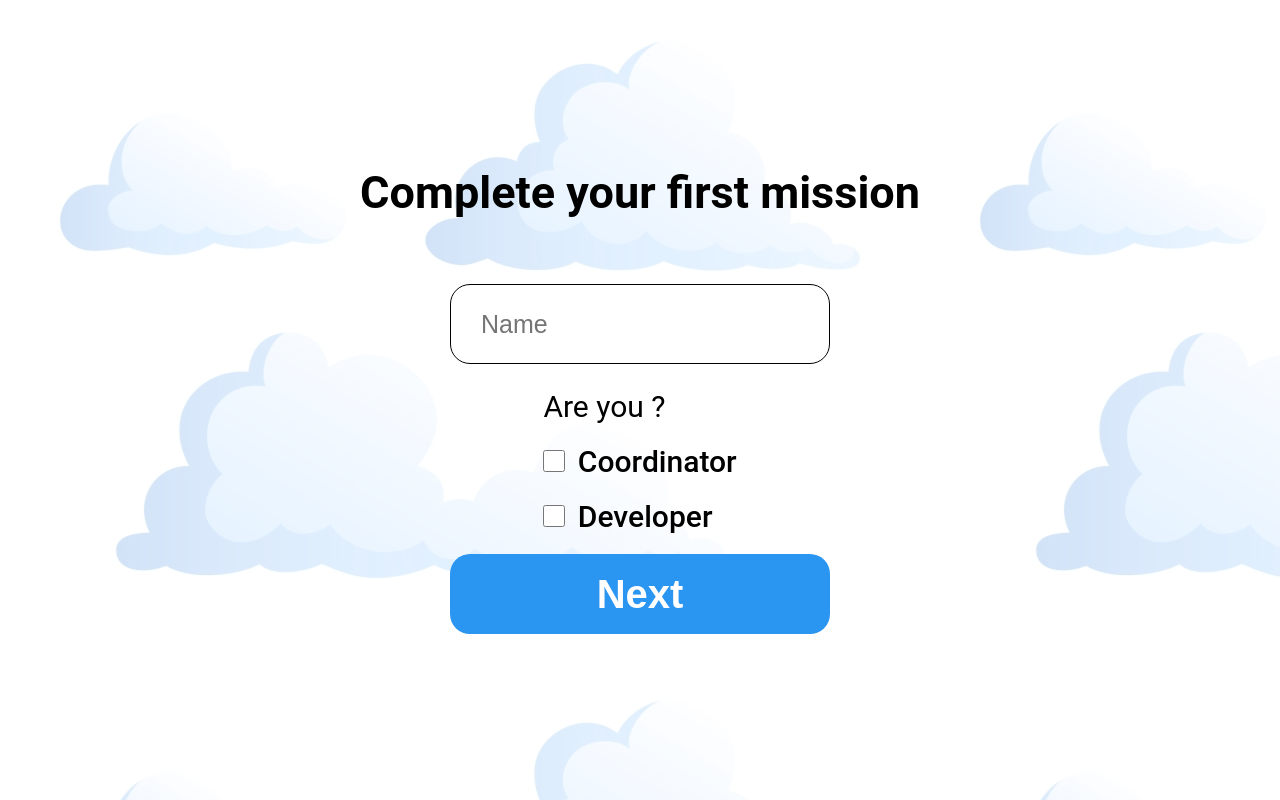
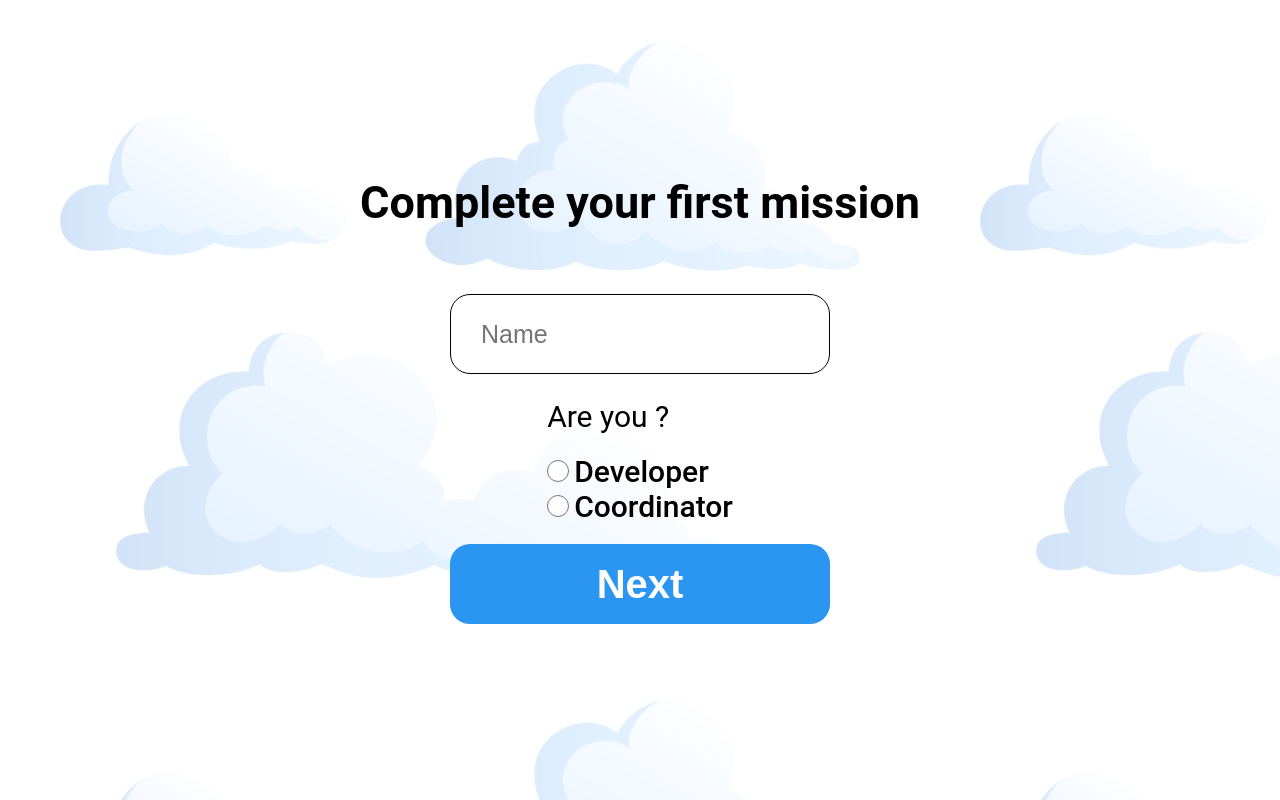
Before and after one commit to matheusbr1/gamification, a React (Create React App) app in the folder frontend/: page /register in a window 1280 px wide. Built offline with nearby package versions, Linux system fonts and the light colour scheme.

Commit message:
Validation with yup added on some pages

```diff
--- a/frontend/package.json
+++ b/frontend/package.json
@@ -6,11 +6,13 @@
     "@testing-library/jest-dom": "^4.2.4",
     "@testing-library/react": "^9.3.2",
     "@testing-library/user-event": "^7.1.2",
+    "@unform/web": "^2.1.3",
     "react": "^16.13.1",
     "react-dom": "^16.13.1",
     "react-router-dom": "^5.2.0",
     "react-scripts": "3.4.1",
-    "styled-components": "^5.1.1"
+    "styled-components": "^5.1.1",
+    "yup": "^0.29.1"
   },
   "scripts": {
     "start": "react-scripts start",
--- /dev/null
+++ b/frontend/src/Utils/getValidationErros.js
@@ -0,0 +1,13 @@
+export default function getValidationErrors(err) {
+    const validationErrors = {}
+
+    if (err.inner.length === 0) {
+        validationErrors[err.path] = err.message
+    } else {
+        err.inner.forEach(error => {
+            validationErrors[error.path] = error.message
+        })
+    }
+
+    return validationErrors
+}
--- a/frontend/src/pages/Dashboard/style.js
+++ b/frontend/src/pages/Dashboard/style.js
@@ -14,16 +14,16 @@ export const Container = styled.div`
         justify-content: space-evenly;
         align-items: center;
 
-        border: solid 2px;
+        /* border: solid 2px; */
         width: 768px;
 
         img {
             max-width: 200px;
-            width : 30%
+            width : 18%
         }
 
         div {
-            width : 65%;
+            width : 60%;
             padding: 20px 50px;
             border-radius:10px;
 
@@ -51,12 +51,12 @@ export const Container = styled.div`
         justify-content: space-evenly;
         align-items: center;
 
-        height: 500px;
+        height: 480px;
 
-        border: solid 2px;
+        /* border: solid 2px; */
 
         h1 {
-            font-size: 45px;
+            font-size: 35px;
             text-align: center;
         }
 
@@ -64,17 +64,56 @@ export const Container = styled.div`
             display: grid;
             grid-template-columns: 1fr 1fr;
             grid-template-rows: 1fr 1fr;
-            grid-gap: 5% 2%;
+            grid-gap: 3% 1%;
 
             width: 768px;
-            height: 300px;
+            height: 350px;
 
-            padding: 0 5%;
+            padding: 2%;
 
             div {
-                border: solid 2px;
-                padding: 2%;
+                /* border: solid 2px; */
+                padding:2%;
+
+                background: #7DE829;
+                opacity: 0.7;
+
+                border-radius: 10px;
+
+                position: relative;
+
+                span.close {
+                    position: absolute;
+                    top: 5px;
+                    right: 10px;
+                }
+
+                span.status {
+                    position: absolute;
+                    bottom: 5px;
+                    right: 10px;
+                }
+
+                span.creation {
+                    position: absolute;
+                    bottom: 5px;
+                    left: 10px;
+                }
+
+                p.title {
+                    font-size: 25px;
+                }
+
+                p.description {
+                    font-size: 15px;
+                    margin: 10px 0px;
+
+                    max-height: 50px;
+
+                    overflow:auto;
+                }
             }
+
         }
 
         div.bullets {
@@ -82,4 +121,59 @@ export const Container = styled.div`
         }
     }
 
+    @media screen and (max-width:768px) {
+
+        height: unset;
+        max-height: unset;
+        padding: 4% 0;
+        overflow-y: auto;
+
+        div.userDetails {
+
+            flex-direction: column;
+            width: 100%;
+
+            img {
+                width : 30%
+            }
+            div {
+                text-align: center;
+                width : 95%;
+
+                p, span{
+                    font-size: 5vw;
+                }
+            }
+        }
+
+
+        div.challenges {
+
+            height: unset;
+
+            h1 {
+                font-size: 7vw;
+                margin-top: 4%;
+                text-align: center;
+            }
+
+            div.challengeBox {
+                display: flex;
+                flex-direction: column;
+
+                width: 100%;
+                height: unset;
+
+                div {
+                    margin-top: 2%;
+                    min-height: 140px;
+                }
+
+                div:nth-child(1) {
+                    margin-top: 0%;
+                }
+            }
+        }
+    }
+
 `
--- a/frontend/src/pages/Login/index.js
+++ b/frontend/src/pages/Login/index.js
@@ -1,5 +1,6 @@
-import React, { useCallback } from 'react'
+import React, { useCallback, useState } from 'react'
 import { useHistory } from "react-router-dom";
+import * as yup from 'yup'
 
 import { Container, Joystick } from './style'
 import { Background } from '../../styles/global'
@@ -7,13 +8,37 @@ import JoystickImage from '../../assets/joystick-transparent.png'
 
 import Input from '../../components/input'
 import Button from '../../components/button'
+import getValidationErrors from '../../Utils/getValidationErros'
 
 function Login() {
     let history = useHistory();
 
+    const [errors, setErrors] = useState({})
+
     const handleSignUp = useCallback(() => {
         history.push('/register')
     }, [])
+
+    const handleValidate = useCallback(async () => {
+
+        const input = { password: document.querySelector('input').value }
+
+        try {
+            const schema = yup.object().shape({
+                password: yup.string().required('Password is required')
+            })
+
+            await schema.validate(input)
+
+            handleStart()
+
+        } catch (err) {
+            console.log(err)
+            setErrors(getValidationErrors(err))
+            console.log(errors)
+        }
+
+    }, [errors])
 
     const handleStart = useCallback(() => {
         history.push('/dashboard')
@@ -24,6 +49,7 @@ function Login() {
             <Container>
                 <h1>Login</h1>
                 <Input type="password" name="password" placeholder="Password" />
+                {(errors.password) && <strong className="error" >{errors.password}</strong>}
                 <div>
                     <span>If you Don’t have account </span>
                     <button
@@ -33,7 +59,7 @@ function Login() {
                 </div>
                 <Button
                     type="submit"
-                    onClick={handleStart}
+                    onClick={handleValidate}
                     id="start" >Start</Button>
             </Container>
             <Joystick src={JoystickImage} alt="Joystick" />
--- a/frontend/src/pages/Login/style.js
+++ b/frontend/src/pages/Login/style.js
@@ -8,6 +8,13 @@ export const Container = styled.div`
     min-height:380px;
     margin:auto;
     height:100%;
+
+    strong.error {
+        font-size:20px;
+        margin-bottom: 20px;
+        color: tomato;
+        text-align:center
+    }
 
     h1 {
         font-size:60px;
--- a/frontend/src/pages/RegisterPerson/index.js
+++ b/frontend/src/pages/RegisterPerson/index.js
@@ -1,15 +1,56 @@
-import React, { useCallback } from 'react'
+import React, { useCallback, useState } from 'react'
 import { useHistory } from 'react-router-dom'
+import * as yup from 'yup'
 
 import { Background } from '../../styles/global'
 import { Container } from './style'
 
 import Input from '../../components/input'
 import Button from '../../components/button'
+import getValidationErros from '../../Utils/getValidationErros'
 
 function RegisterName() {
 
+    const $ = document.getElementById.bind(document)
+
     const history = useHistory()
+
+    const [ocupation, setOcupation] = useState('')
+    const [errors, setErrors] = useState({})
+
+    const handleCheckOcupation = useCallback(event => {
+
+        setOcupation(event.target.value)
+
+    }, [ocupation])
+
+    const handleValidate = useCallback(async () => {
+
+        const data = {
+            name: $('name').value,
+            ocupation: ocupation
+        }
+
+        console.log(data)
+
+        try {
+            const schema = yup.object().shape({
+                name: yup.string().min(2, 'Name is required'),
+                ocupation: yup.string().required('Ocupation is required')
+            })
+
+            await schema.validate(data, {
+                abortEarly: false,
+            })
+
+            handleNext()
+
+        } catch (err) {
+            setErrors(getValidationErros(err))
+            console.log(errors)
+        }
+
+    }, [ocupation, errors])
 
     const handleNext = useCallback(() => {
         history.push('/register/avatar')
@@ -21,18 +62,29 @@ function RegisterName() {
                 <form>
                     <h1>Complete your first mission</h1>
                     <Input id="name" type="text" placeholder="Name" />
+                    {(errors.name) && <strong class="error">{errors.name}</strong>}
                     <div>
                         <p>Are you ?</p>
                         <div>
-                            <input type="checkbox" value="Coordinator" />
-                            <label> Coordinator</label>
-                        </div>
-                        <div>
-                            <input type="checkbox" value="Developer" />
-                            <label> Developer </label>
+                            <input
+                                onChange={handleCheckOcupation}
+                                type="radio"
+                                id="developer"
+                                name="gender"
+                                value="developer" />
+                            <label for="developer">Developer</label>
+                            <br />
+                            <input
+                                onChange={handleCheckOcupation}
+                                type="radio"
+                                id="coordinator"
+                                name="gender"
+                                value="coordinator" />
+                            <label for="coordinator">Coordinator</label>
                         </div>
                     </div>
-                    <Button id="next" onClick={handleNext} >Next</Button>
+                    {(errors.ocupation) && <strong class="error" >{errors.ocupation}</strong>}
+                    <Button id="next" onClick={handleValidate} >Next</Button>
                 </form>
             </Container>
         </Background>
--- a/frontend/src/pages/RegisterPerson/style.js
+++ b/frontend/src/pages/RegisterPerson/style.js
@@ -4,6 +4,12 @@ export const Container = styled.div`
     display:flex;
     justify-content:center;
     height:100vh;
+
+    strong.error {
+        font-size:20px;
+        margin-bottom: 10px;
+        color: tomato;
+    }
 
     form {
         display:flex;
@@ -61,5 +67,4 @@ export const Container = styled.div`
             }
         }
     }
-
 `
--- a/frontend/src/styles/global.js
+++ b/frontend/src/styles/global.js
@@ -8,7 +8,6 @@ export default createGlobalStyle`
         padding:0;
         outline:0;
         box-sizing: border-box;
-        overflow-y: hidden;
     }
 
     html,
@@ -17,7 +16,7 @@ export default createGlobalStyle`
         height:100%;
     }
 
-    h1,label,span,p {
+    h1,label,span,p,strong {
         font-family: Roboto, sans-serif;
     }
 
```
Also changed, not shown: frontend/src/pages/Dashboard/index.js (+7 -1 lines), 1 other file (tests, documents, lock files or other folders).
